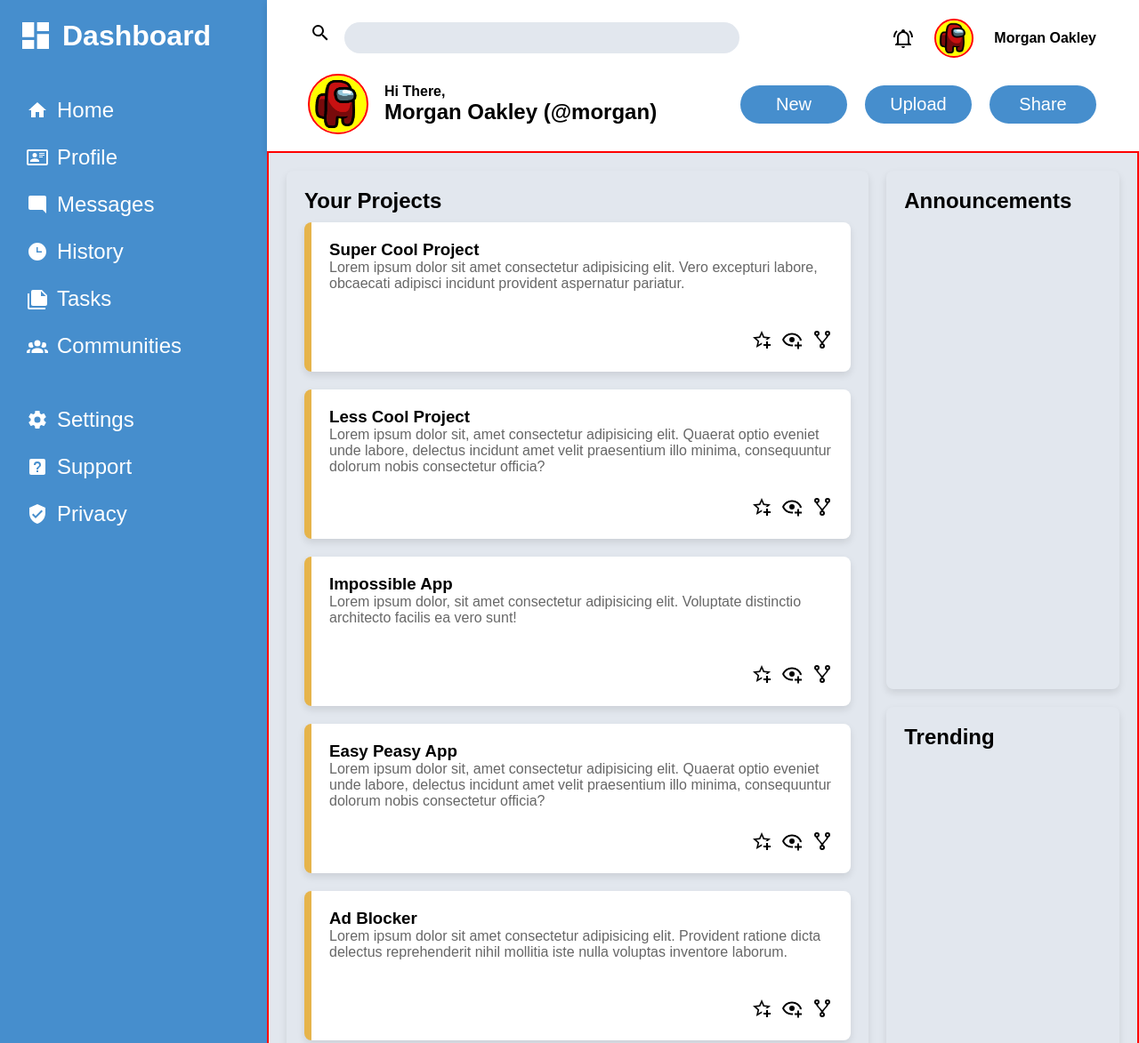
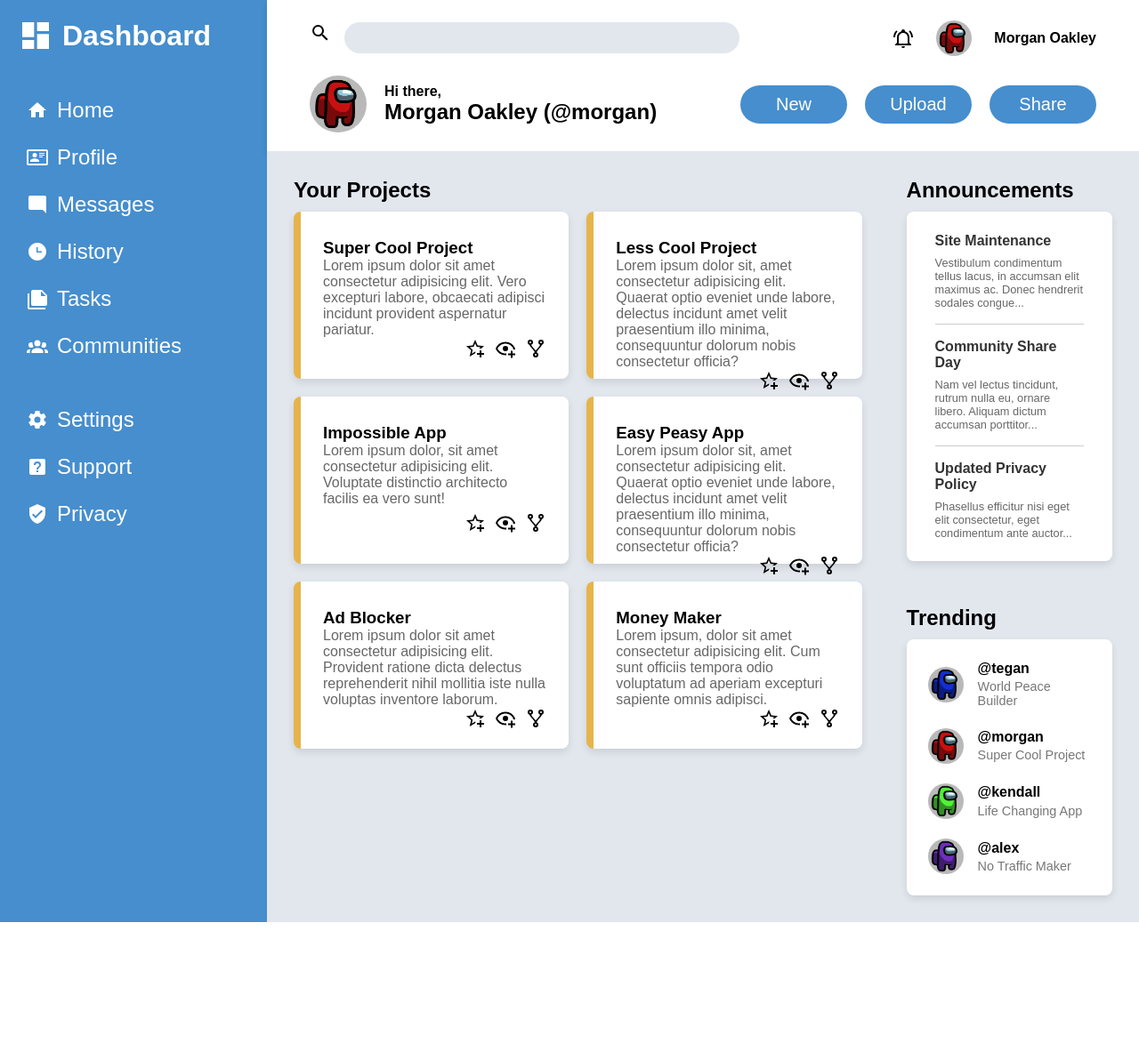
Before and after one commit to arod1104/odin-admin-dashboard, a plain HTML site: page index.html in a window 1280 px wide. Shown: the top 1173 px of the page at 89% size. After the commit the page ends 1037 px from the top, so only its background shows below. Drawn offline with Linux system fonts and the light colour scheme.

Commit message:
Finished making dashboard

```diff
--- a/index.html
+++ b/index.html
@@ -135,7 +135,9 @@
             <div class="profile-picture">
               <img src="images/red-amongus.webp" alt="Profile Picture" />
             </div>
-            <p class="profile-icons-name">Morgan Oakley</p>
+            <p class="profile-icons-name">
+              <a href="">Morgan Oakley</a>
+            </p>
           </div>
         </div>
         <div class="header-bottom">
@@ -145,7 +147,7 @@
               <img src="images/red-amongus.webp" alt="Profile Picture" />
             </div>
             <div class="greeting">
-              <p>Hi There,</p>
+              <p>Hi there,</p>
               <p class="user-name-handle">Morgan Oakley (@morgan)</p>
             </div>
           </div>
@@ -160,7 +162,7 @@
       <!-- Main Content -->
       <main class="main-content">
         <section class="projects">
-          <h2>Your Projects</h2>
+          <h2 class="section-title">Your Projects</h2>
           <div class="projects-grid">
             <!-- Individual Project Cards -->
             <div class="project-card">
@@ -356,13 +358,84 @@
         </section>
 
         <section class="announcements">
-          <h2>Announcements</h2>
-          <!-- Announcement content -->
+          <h2 class="section-title">Announcements</h2>
+          <div class="announcement-card">
+            <div class="announcement-item">
+              <h3>Site Maintenance</h3>
+              <p>
+                Vestibulum condimentum tellus lacus, in accumsan elit maximus
+                ac. Donec hendrerit sodales congue...
+              </p>
+            </div>
+            <div class="announcement-item">
+              <h3>Community Share Day</h3>
+              <p>
+                Nam vel lectus tincidunt, rutrum nulla eu, ornare libero.
+                Aliquam dictum accumsan porttitor...
+              </p>
+            </div>
+            <div class="announcement-item">
+              <h3>Updated Privacy Policy</h3>
+              <p>
+                Phasellus efficitur nisi eget elit consectetur, eget condimentum
+                ante auctor...
+              </p>
+            </div>
+          </div>
         </section>
 
         <section class="trending">
-          <h2>Trending</h2>
-          <!-- Trending content -->
+          <h2 class="section-title">Trending</h2>
+          <div class="trending-card">
+            <div class="trending-item">
+              <div class="profile-picture">
+                <img
+                  src="images/blue-amongus.webp"
+                  alt="@tegan profile picture"
+                />
+              </div>
+              <div class="trending-info">
+                <p class="username">@tegan</p>
+                <p class="description">World Peace Builder</p>
+              </div>
+            </div>
+            <div class="trending-item">
+              <div class="profile-picture">
+                <img
+                  src="images/red-amongus.webp"
+                  alt="@morgan profile picture"
+                />
+              </div>
+              <div class="trending-info">
+                <p class="username">@morgan</p>
+                <p class="description">Super Cool Project</p>
+              </div>
+            </div>
+            <div class="trending-item">
+              <div class="profile-picture">
+                <img
+                  src="images/lime-amongus.webp"
+                  alt="@kendall profile picture"
+                />
+              </div>
+              <div class="trending-info">
+                <p class="username">@kendall</p>
+                <p class="description">Life Changing App</p>
+              </div>
+            </div>
+            <div class="trending-item">
+              <div class="profile-picture">
+                <img
+                  src="images/purple-amongus.webp"
+                  alt="@alex profile picture"
+                />
+              </div>
+              <div class="trending-info">
+                <p class="username">@alex</p>
+                <p class="description">No Traffic Maker</p>
+              </div>
+            </div>
+          </div>
         </section>
       </main>
     </div>
--- a/styles.css
+++ b/styles.css
@@ -67,7 +67,6 @@ nav ul {
 }
 
 nav .nav-item {
-  /* outline: 2px solid red; */
   list-style: none;
   padding: 0;
   display: flex;
@@ -79,7 +78,6 @@ nav .nav-item {
 }
 
 nav svg {
-  /* outline: 2px solid red; */
   max-width: 100%;
   height: 1.5rem;
   fill: #fff;
@@ -127,7 +125,6 @@ header input {
 }
 
 .header-top {
-  /* outline: 2px solid red; */
   height: 50%;
   display: grid;
   grid-template-columns: 1.5fr 1fr;
@@ -142,8 +139,10 @@ header input {
   gap: 25px;
 }
 
-.profile-icons-name {
+.profile-icons-name a {
   font-weight: 700;
+  color: #000;
+  text-decoration: none;
 }
 
 .profile-picture {
@@ -155,11 +154,11 @@ header input {
 }
 
 .profile-picture img {
-  outline: 2px solid red;
+  /* outline: 2px solid red; */
   border-radius: 50%;
   height: 2.5rem;
   width: 2.5rem;
-  background-color: yellow;
+  background-color: rgb(185, 185, 185);
 }
 
 .header-bottom {
@@ -218,12 +217,11 @@ header input {
 
 /* Main content */
 .main-content {
-  border: 2px solid red;
   display: grid;
   grid-template-areas: "projects announcements" "projects trending";
   grid-template-columns: 2.5fr 1fr;
-  gap: 20px;
-  padding: 20px;
+  gap: 10px;
+  padding: 10px;
   background-color: #e2e7ee;
 }
 
@@ -232,7 +230,7 @@ header input {
   grid-area: projects;
   /* background-color: #fff; */
   padding: 20px;
-  box-shadow: 0 4px 8px rgba(0, 0, 0, 0.1);
+  /* box-shadow: 0 4px 8px rgba(0, 0, 0, 0.1); */
   border-radius: 8px;
 }
 
@@ -244,9 +242,15 @@ header input {
   gap: 20px;
 }
 
+.section-title {
+  font-size: 1.5rem;
+  /* font-weight: 700; */
+  /* margin-bottom: 20px; */
+}
+
 .project-card {
   background-color: #fff;
-  padding: 20px;
+  padding: 30px 25px;
   box-shadow: 0 4px 8px rgba(0, 0, 0, 0.1);
   border-radius: 8px;
   border-left: 8px solid #e6b44b;
@@ -257,12 +261,10 @@ header input {
 }
 
 .project-description {
-  /* border: 2px solid red; */
   color: #676767;
 }
 
 .card-icons {
-  /* border: 2px solid red; */
   display: flex;
   flex-direction: row;
   align-items: center;
@@ -275,19 +277,101 @@ header input {
   fill: #000;
 }
 
+/* Announcements Section */
 .announcements {
-  /* border: 2px solid red; */
+  /* outline: 2px solid red; */
   grid-area: announcements;
-  /* background-color: #fff; */
   padding: 20px;
-  box-shadow: 0 4px 8px rgba(0, 0, 0, 0.1);
   border-radius: 8px;
+  /* height: 70%; */
+  /* box-shadow: 0 4px 8px rgba(0, 0, 0, 0.1); */
 }
 
+/* Card Container */
+.announcement-card {
+  display: grid;
+  gap: 1rem;
+  background-color: #ffffff;
+  padding: 1.5rem 2rem;
+  border-radius: 8px;
+  margin-top: 10px;
+  box-shadow: 0 4px 8px rgba(0, 0, 0, 0.1);
+}
+
+/* Individual Announcement Item */
+.announcement-item {
+  display: grid;
+  grid-template-rows: auto 1fr;
+  gap: 0.5rem;
+  padding-bottom: 1rem;
+  border-bottom: 1px solid #ccc;
+}
+
+.announcement-item:last-child {
+  border-bottom: none;
+  padding-bottom: 0;
+}
+
+.announcement-item h3 {
+  font-size: 1rem;
+  color: #333;
+}
+
+.announcement-item p {
+  font-size: 0.8rem;
+  color: #676767;
+  /* margin: 0; */
+}
+
+/* Trending Section */
 .trending {
   grid-area: trending;
-  /* background-color: #fff; */
   padding: 20px;
+  /* background-color: #f5f7fa; */
+  border-radius: 8px;
+  /* box-shadow: 0 4px 8px rgba(0, 0, 0, 0.1); */
+}
+
+/* Trending Card */
+.trending-card {
+  display: grid;
+  gap: 1.4rem;
+  background-color: #ffffff;
+  padding: 1.5rem;
+  border-radius: 8px;
+  margin-top: 10px;
   box-shadow: 0 4px 8px rgba(0, 0, 0, 0.1);
-  border-radius: 8px;
 }
+
+/* Trending Item */
+.trending-item {
+  display: grid;
+  grid-template-columns: auto 1fr;
+  align-items: center;
+  gap: 1rem;
+}
+
+/* .trending-item img {
+  width: 50px;
+  height: 50px;
+  border-radius: 50%;
+  background-color: rgb(185, 185, 185);
+  object-fit: cover;
+} */
+
+.trending-info {
+  display: grid;
+  gap: 0.2rem;
+}
+
+.username {
+  font-size: 1rem;
+  font-weight: bold;
+  margin: 0;
+}
+
+.description {
+  font-size: 0.9rem;
+  color: #777;
+  margin: 0;
+}
```
Also changed, not shown: announcments-section.jpg (added), trending-section.jpg (added).
